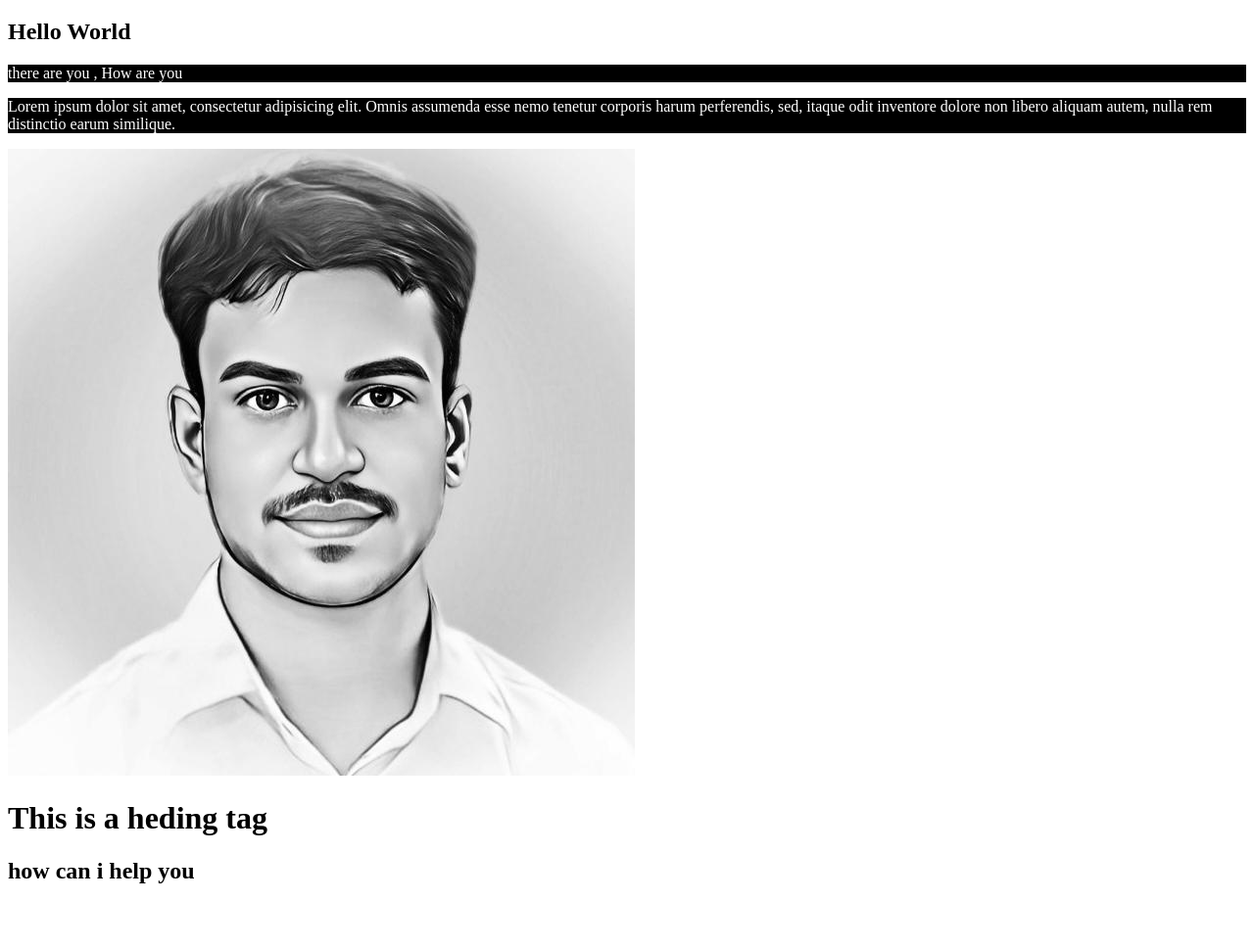
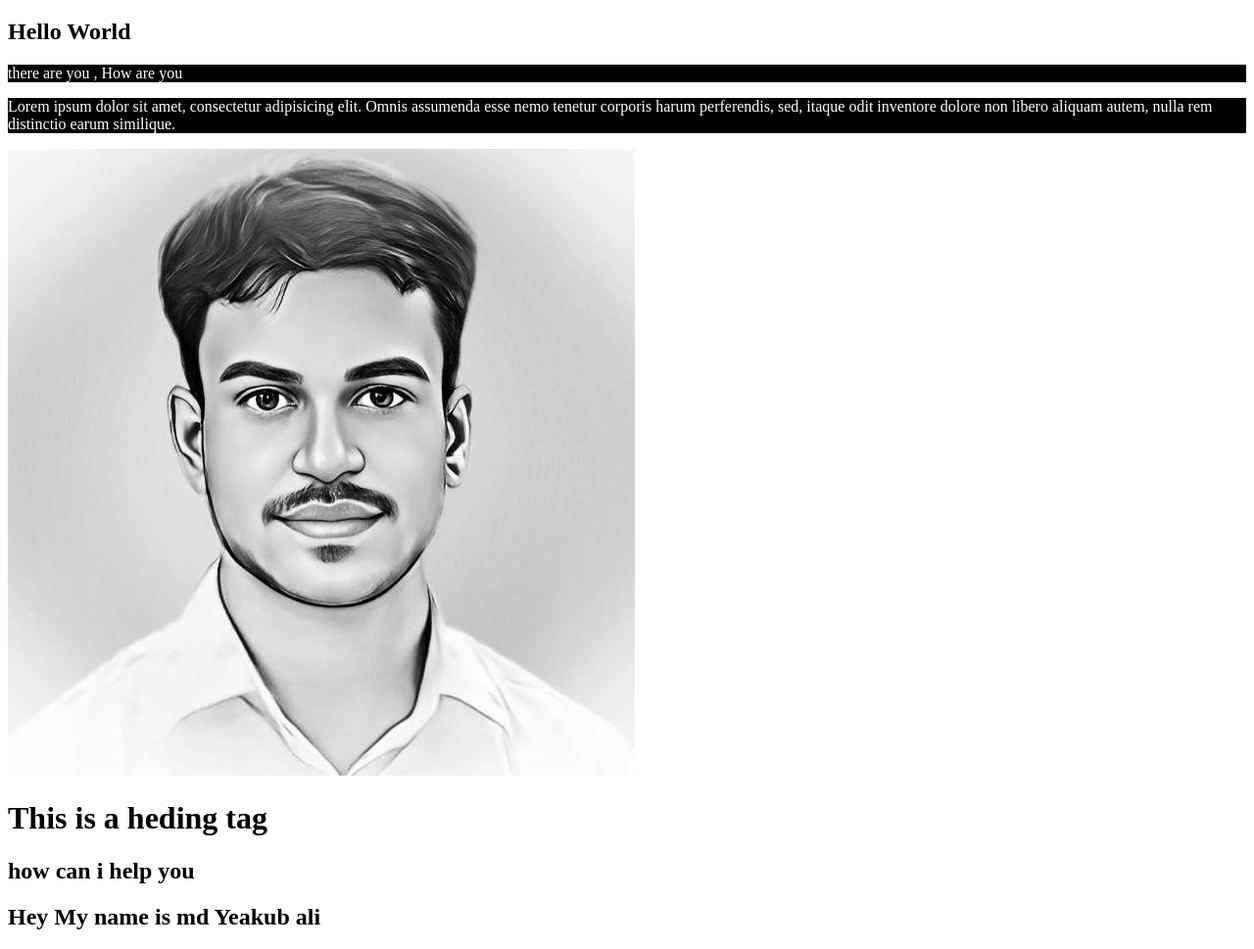
Before and after one commit to Yeakub1/design, a plain HTML site: page index.html in a window 1280 px wide. Shown: the part 61-1030 px from the top of the page at 98% size. Before the commit the page ends 984 px from the top, so only its background shows below. Drawn offline with Linux system fonts and the light colour scheme.

Commit message:
my name change

```diff
--- a/index.html
+++ b/index.html
@@ -17,5 +17,7 @@
 
     <h1>This is a heding tag </h1>
     <h2>how can i help you</h2>
+
+    <h2>Hey My name is md Yeakub ali</h2>
 </body>
 </html>
```
